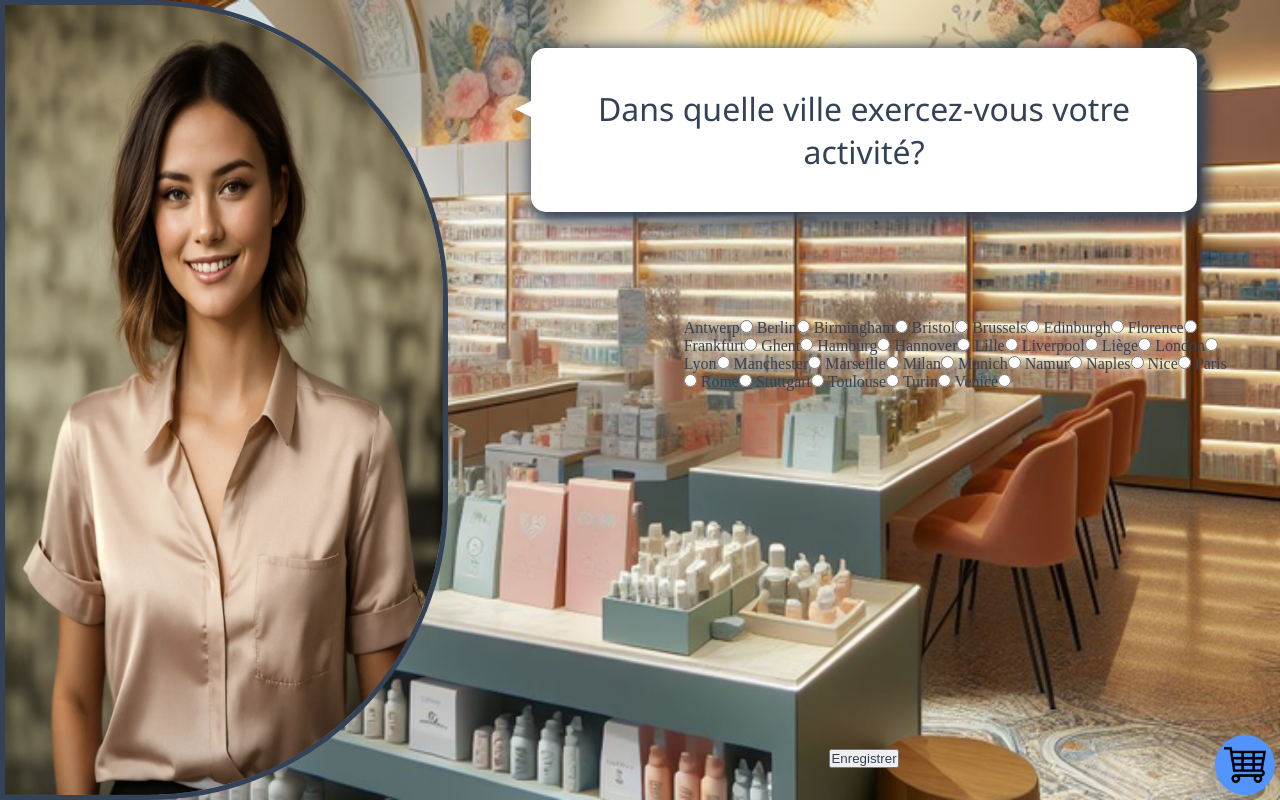
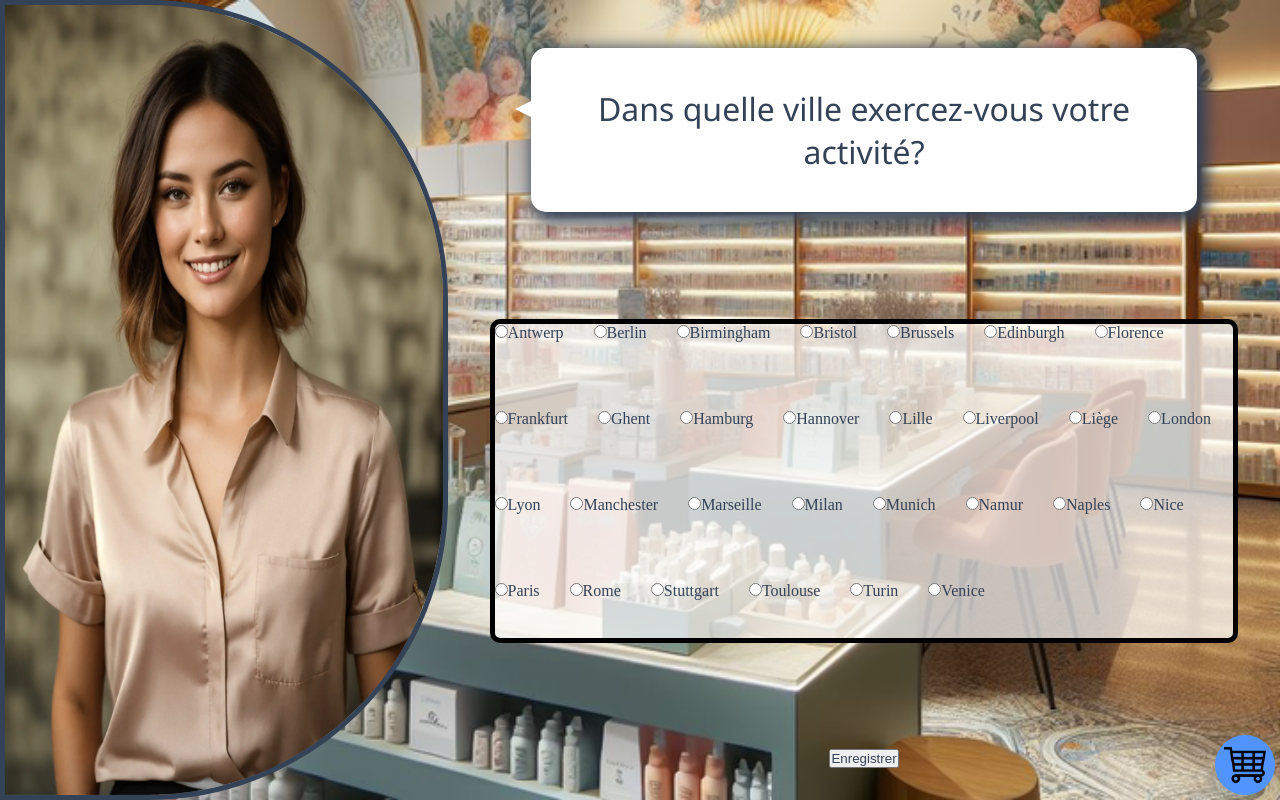
Before and after one commit to NemoOnTheNet/LorealSalesRepresentative, a React (Vite) app in the folder frontend/: page /homepage in a window 1280 px wide. Both pictures are taken after a click on the button "Enregistrer". Built offline with nearby package versions, Linux system fonts and the light colour scheme.

Commit message:
complete answers

```diff
--- a/frontend/src/components/Answers/Answers.jsx
+++ b/frontend/src/components/Answers/Answers.jsx
@@ -6,9 +6,9 @@ function Answers({ numQuestion }) {
   const paysList = [
     { name: "France" },
     { name: "Belgique" },
-    { name: "Suisse" },
     { name: "United Kingdom" },
-    { name: "Luxambourg" },
+    { name: "Allemagne" },
+    { name: "Iatlie" },
   ];
 
   const townList = [
@@ -62,12 +62,13 @@ function Answers({ numQuestion }) {
   };
 
   return (
+    <>
       <form id="answersForm">
+        {numQuestion === 0 ? (
           <section className="paysForms">
-        {numQuestion === 0
-          ? paysList.map((pays) => (
+            {paysList.map((pays) => (
               <>
-                <label htmlFor={pays.name}>
+                <label htmlFor={pays.name} className="label">
                   <input
                     name="pays"
                     value={pays.name}
@@ -79,14 +80,17 @@ function Answers({ numQuestion }) {
                   {pays.name}
                 </label>
               </>
-            ))
-          : ""}
+            ))}
           </section>
-      <section className="">
-        {numQuestion === 1
-          ? townList.map((town) => (
+        ) : (
+          ""
+        )}
+
+        {numQuestion === 1 ? (
+          <section className="section_town">
+            {townList.map((town) => (
               <>
-                <label htmlFor={town.name}> {town.name}</label>
+                <label htmlFor={town.name} className="label_town">
                   <input
                     name="town"
                     value={town.name}
@@ -94,14 +98,20 @@ function Answers({ numQuestion }) {
                     type="radio"
                     key={town.name}
                   />
+                  {town.name}
+                </label>
               </>
-            ))
-          : ""}
+            ))}
           </section>
-      {numQuestion === 2
-        ? typeList.map((type, index) => (
+        ) : (
+          ""
+        )}
+
+        {numQuestion === 2 ? (
+          <section className="section_type">
+            {typeList.map((type, index) => (
               <>
-              <label htmlFor={type.name}> {type.name}</label>
+                <label htmlFor={type.name}>
                   <input
                     name="type"
                     value={type.name}
@@ -109,13 +119,21 @@ function Answers({ numQuestion }) {
                     type="radio"
                     key={type.name}
                   />
+                  {type.name}
+                </label>
               </>
-          ))
-        : ""}
-      {numQuestion === 3
-        ? clientGenderList.map((genre, index) => (
+            ))}
+          </section>
+        ) : (
+          ""
+        )}
+        {numQuestion === 3 ? (
+          <section className="section_client_type">
+            <fieldset className="genre" >
+              <legend>Genre</legend>
+              {clientGenderList.map((genre, index) => (
                 <>
-              <label htmlFor={genre.genre}> {genre.genre}</label>
+                  <label htmlFor={genre.genre} className="label_client">
                     <input
                       name="genre"
                       value={genre.genre}
@@ -123,13 +141,16 @@ function Answers({ numQuestion }) {
                       type="radio"
                       key={genre.genre}
                     />
+                    {genre.genre}
+                  </label>
                 </>
-          ))
-        : ""}
-      {numQuestion === 3
-        ? clientAgeListe.map((age, index) => (
+              ))}
+            </fieldset>
+            <fieldset className="age">
+              <legend>Ages</legend>
+              {clientAgeListe.map((age, index) => (
                 <>
-              <label htmlFor={age.tranche}> {age.tranche}</label>
+                  <label htmlFor={age.tranche} className="label_client">
                     <input
                       name="age"
                       value={age.tranche}
@@ -137,9 +158,16 @@ function Answers({ numQuestion }) {
                       type="radio"
                       key={age.tranche}
                     />
+                    {age.tranche}
+                  </label>
                 </>
-          ))
-        : ""}
+              ))}
+            </fieldset>
+          </section>
+        ) : (
+          ""
+        )}
+      </form>
       {numQuestion === 3 ? (
         <button type="submit" onSubmit={handleSubmit}>
           je souhaiterais mon catalogue
@@ -147,21 +175,7 @@ function Answers({ numQuestion }) {
       ) : (
         ""
       )}
-    </form>
-    /*
-<ul className="answers__list">
-        {productList
-          ? productList.map((product) => (
-              <li className="answers__product">
-                <h2>{product.name}</h2>
-                <p>{product.price}</p>
-                <img src={product.img} />
-              </li>
-            ))
-          : "Loading"}
-      </ul>
-      */
-
+    </>
     // map de cartes pour les réponses avec une image et un texte qui trigger la question suivante
     // sortir les infos du contexte
   );
--- a/frontend/src/components/Answers/Answers.scss
+++ b/frontend/src/components/Answers/Answers.scss
@@ -17,7 +17,9 @@
   display: flex;
   justify-content: center;
   align-self: center;
-
+  border-radius: 10px;
+  border: 5px solid black;
+  background-color: rgba($color: #ffff, $alpha: 0.7);
 }
 
 .paysForms {
@@ -30,3 +32,44 @@
   grid-row-gap: 10px;
   font-size: 1.5em;
 }
+
+.label{
+  display: flex;
+  flex-direction: row;
+  align-content: center;
+  flex-wrap: wrap-reverse;
+}
+
+.section_town{
+  display: flex;
+  flex-wrap: wrap;
+  gap: 30px;
+}
+
+.section_type{
+  display: flex;
+  flex-wrap: wrap;
+  gap: 30px;
+}
+.section_client_type{
+  display: flex;
+  width: 90%;
+  height: 70%;
+  justify-content: space-evenly;
+  align-items: center;
+}
+
+.genre{
+  display: flex;
+  justify-content: space-evenly;
+  align-items: center;
+  height: 75%;
+  width: 45%;
+}
+.age{
+  display: flex;
+  justify-content: space-evenly;
+  align-items: center;
+  height: 75%;
+  width: 45%;
+}
```
Lines whose indentation alone changed are shown as unchanged.
